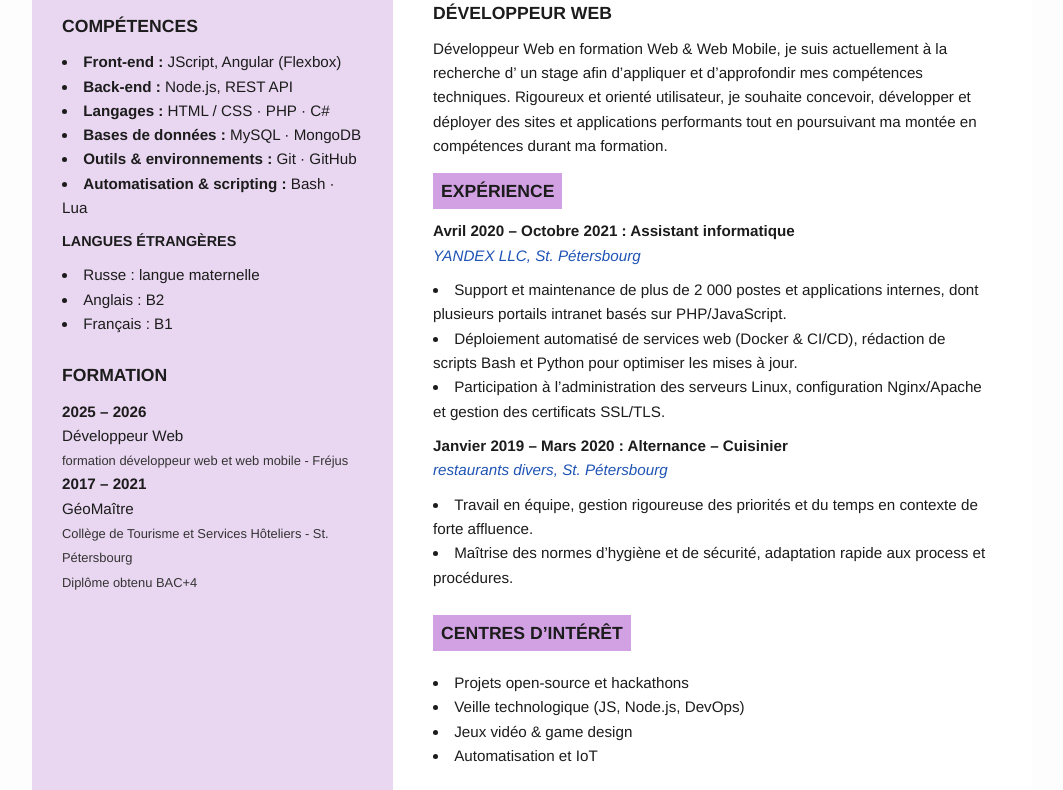
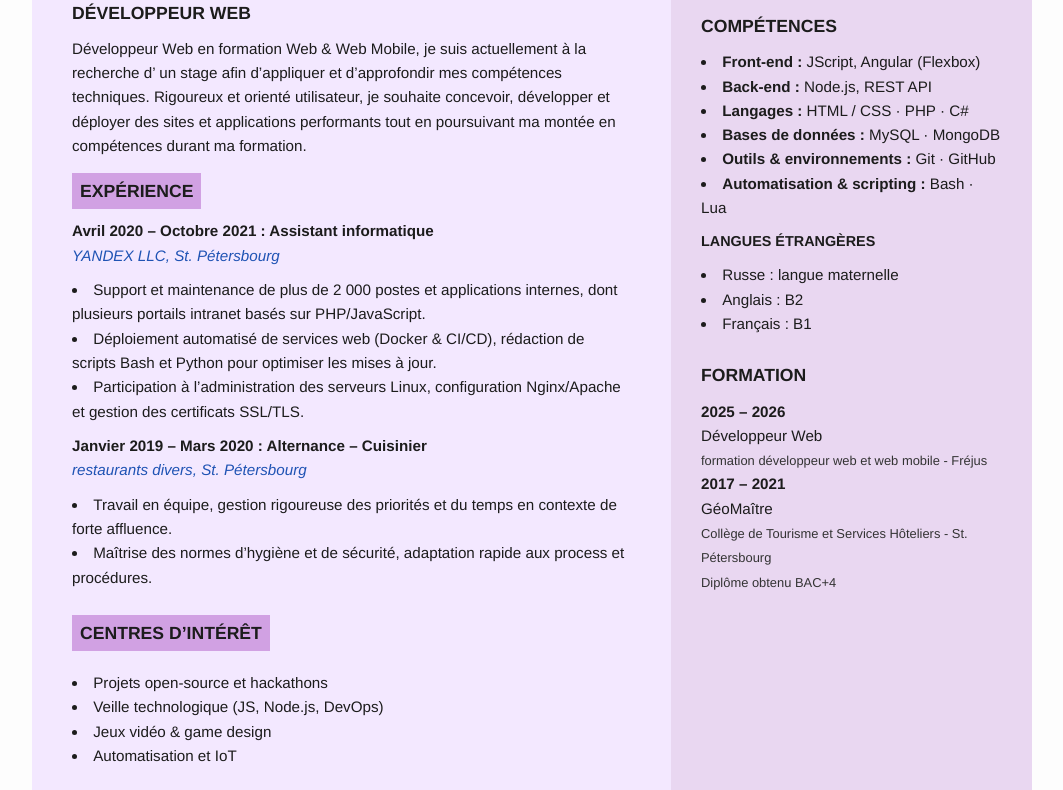
Before and after one commit to quazheat/quazheat.github.io, a plain HTML site: page index.html in a window 1280 px wide. Shown: the part 189-979 px from the top of the page, without its empty margins (108-1171 px from the left). Drawn offline with Linux system fonts and the light colour scheme.

Commit message:
contact below

```diff
--- a/css/styles.css
+++ b/css/styles.css
@@ -75,8 +75,13 @@ ul {
   width: 100%;
   padding: 20px;
 }
+.main {
+  background-color: #f3e8ff;
+  order: 1;
+}
 .sidebar {
   background-color: #e9d7f1;
+  order: 2;
 }
 .section {
   margin-bottom: 25px;
--- a/index.html
+++ b/index.html
@@ -3,8 +3,10 @@
   <head>
     <meta charset="UTF-8" />
     <meta name="viewport" content="width=device-width, initial-scale=1.0" />
-    <meta name="description" content="CV d'Aleksandr Semenov" />
-
+    <meta
+      name="description"
+      content="CV de Aleksandr SENENOV, développeur web en formation."
+    />
     <title>CV Aleksandr SENENOV</title>
     <link rel="stylesheet" href="css/styles.css" />
   </head>
```
